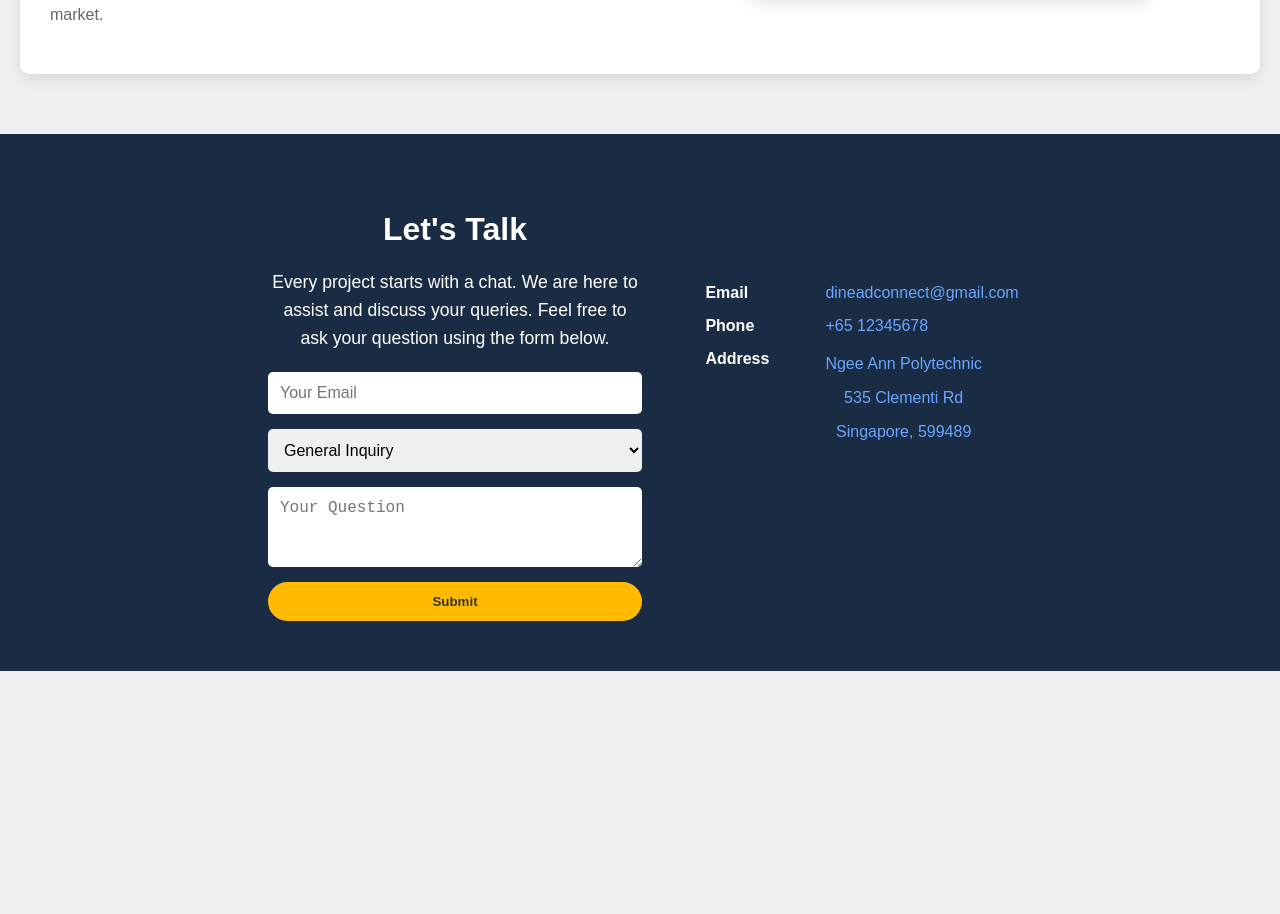
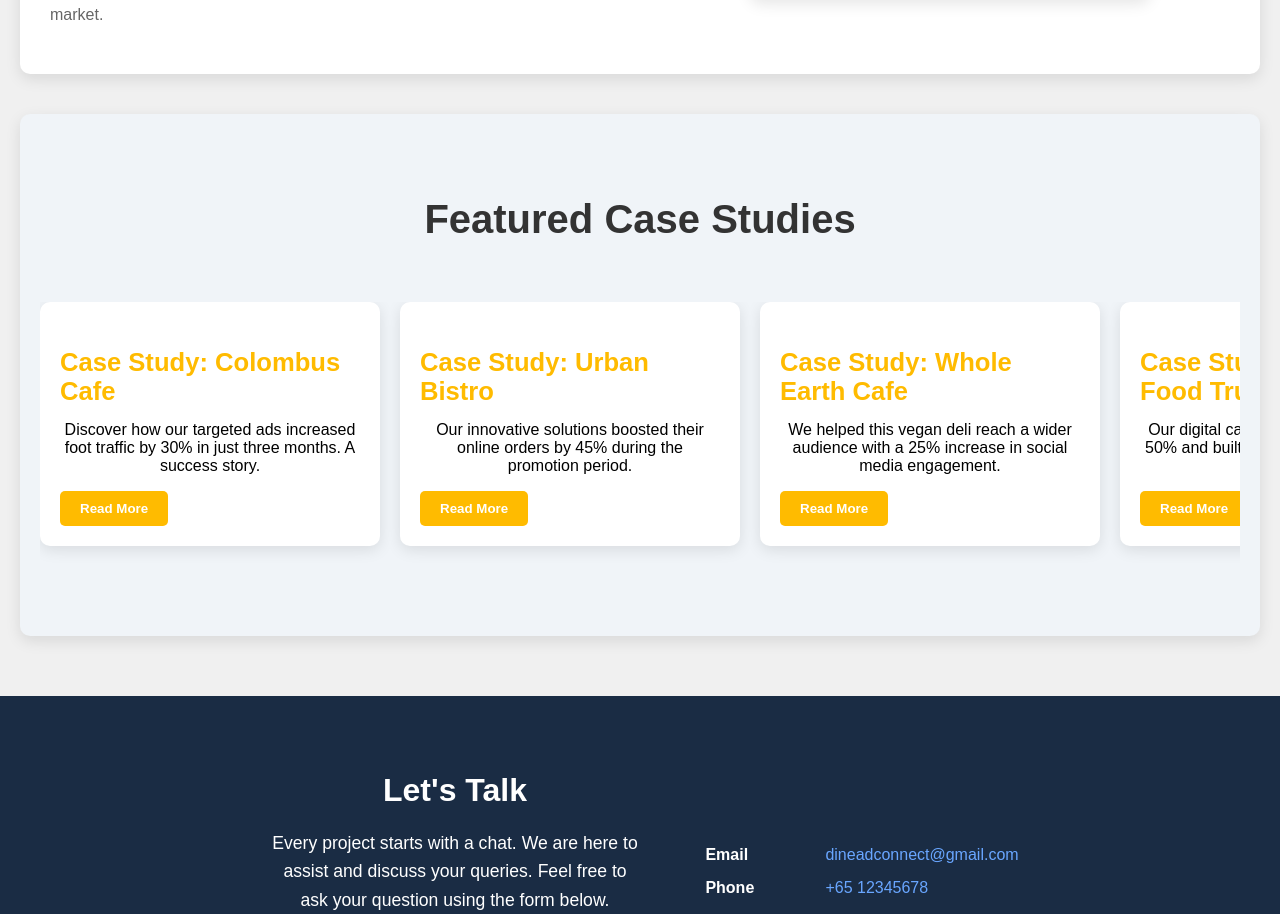
Before and after one commit to Dewiliaa/FSDP_Team3, a React (Create React App) app in the folder fsdp/: page / in a window 1280 px wide. Shown: the part 1219-2133 px from the top of the page. Before the commit the page ends 1890 px from the top, so only its background shows below. Built offline with nearby package versions, Linux system fonts and the light colour scheme.

Commit message:
addition of featured case studies + slider

```diff
--- a/fsdp/src/App.css
+++ b/fsdp/src/App.css
@@ -288,6 +288,79 @@
 
 .contact-value:hover {
   text-decoration: underline;
+}
+/* Case Studies Section Styling */
+.case-studies-section {
+  padding: 50px 20px;
+  background-color: #f0f4f8; /* Light background color for contrast */
+  margin-top: 40px;
+  display: flex;
+  flex-direction: column; /* Stack elements vertically */
+  align-items: center; /* Center content horizontally */
+}
+
+/* Center the title above the case studies */
+.case-studies-section .section-title {
+  font-size: 2.5rem;
+  margin-bottom: 40px; /* Space between the title and the cards */
+  color: #333;
+  width: 100%;
+  text-align: center; /* Center the text of the title */
+}
+
+/* Container for Case Study Cards */
+.case-studies-container {
+  display: flex;
+  justify-content: flex-start; /* Start from the beginning */
+  gap: 20px; /* Space between cards */
+  overflow-x: auto; /* Enable horizontal scrolling */
+  scroll-snap-type: x mandatory; /* Snap scrolling */
+  padding-bottom: 20px; /* Add padding at the bottom to give space */
+  scroll-padding-left: 20px; /* Prevent cutting off the first card */
+}
+
+/* Individual Case Study Card */
+.case-study-card {
+  background-color: #ffffff;
+  padding: 20px;
+  border-radius: 10px;
+  box-shadow: 0 4px 15px rgba(0, 0, 0, 0.1);
+  flex: 0 0 300px; /* Fixed width for each card */
+  max-width: 300px;
+  text-align: left;
+  transition: transform 0.3s ease;
+  margin-bottom: 20px; /* Ensure some space at the bottom of each card */
+  scroll-snap-align: start; /* Ensure card snaps to the start */
+}
+
+/* Add some hover effect for visual interest */
+.case-study-card:hover {
+  transform: translateY(-5px); /* Hover effect to lift the card */
+  background-color: #e6f7ff; /* Light blue on hover */
+  box-shadow: 0 6px 20px rgba(0, 0, 0, 0.15);
+}
+
+/* Case Study Titles */
+.case-study-card h3 {
+  font-size: 1.6rem;
+  color: #ffbb00; /* Highlighted color for emphasis */
+  margin-bottom: 15px;
+}
+
+/* Button Styling */
+.case-study-button {
+  padding: 10px 20px;
+  background-color: #ffbb00; /* Blue button color */
+  color: #ffffff;
+  border: none;
+  border-radius: 5px;
+  cursor: pointer;
+  font-weight: bold;
+  transition: background-color 0.3s ease;
+}
+
+.case-study-button:hover {
+  background-color: #ffbb00; /* Darker blue hover color */
 }
 
 /* Sidebar */
--- a/fsdp/src/Home.js
+++ b/fsdp/src/Home.js
@@ -140,6 +140,54 @@ const Home = () => {
         <img src={servicesImage} alt="What We Do" className="services-image" />
     </div>
 </section>
+{/* Case Studies Section with Flexbox */}
+<section id="case-studies" className="section case-studies-section">
+    <h2 className="section-title">Featured Case Studies</h2>
+    <div className="case-studies-container">
+        {/* Case Study 1 */}
+        <div className="case-study-card">
+            <h3>Case Study: Colombus Cafe</h3>
+            <p>Discover how our targeted ads increased foot traffic by 30% in just three months. A success story.</p>
+            <button className="case-study-button">Read More</button>
+        </div>
+
+        {/* Case Study 2 */}
+        <div className="case-study-card">
+            <h3>Case Study: Urban Bistro</h3>
+            <p>Our innovative solutions boosted their online orders by 45% during the promotion period.</p>
+            <button className="case-study-button">Read More</button>
+        </div>
+
+        {/* Case Study 3 */}
+        <div className="case-study-card">
+            <h3>Case Study: Whole Earth Cafe</h3>
+            <p>We helped this vegan deli reach a wider audience with a 25% increase in social media engagement.</p>
+            <button className="case-study-button">Read More</button>
+        </div>
+
+        {/* Case Study 4 */}
+        <div className="case-study-card">
+            <h3>Case Study: Gourmet Food Truck</h3>
+            <p>Our digital campaign increased sales by 50% and built a loyal following in just two months.</p>
+            <button className="case-study-button">Read More</button>
+        </div>
+
+        {/* Case Study 5 */}
+        <div className="case-study-card">
+            <h3>Case Study: Organic Juice Bar</h3>
+            <p>A successful social media ad strategy boosted their followers by 70% within one month.</p>
+            <button className="case-study-button">Read More</button>
+        </div>
+
+        {/* Case Study 6 */}
+        <div className="case-study-card">
+            <h3>Case Study: Coastal Seafood Restaurant</h3>
+            <p>Our localized ads drove a 40% increase in local reservations during the summer season.</p>
+            <button className="case-study-button">Read More</button>
+        </div>
+    </div>
+</section>
+
             </main>
             <footer className="footer">
     {/* Left Section: Question Form */}
@@ -201,7 +249,6 @@ const Home = () => {
     </div>
 </div>
 
-
 </footer>
         </div>
     );
```
Lines whose indentation alone changed are shown as unchanged.
